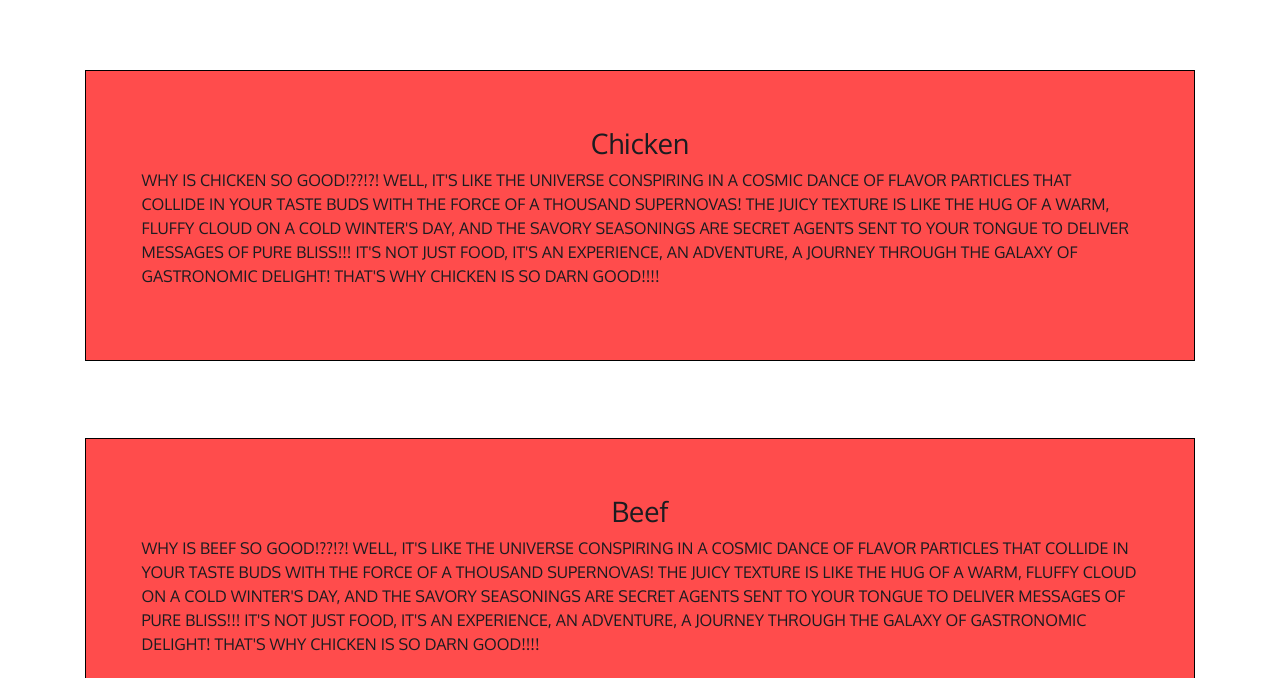
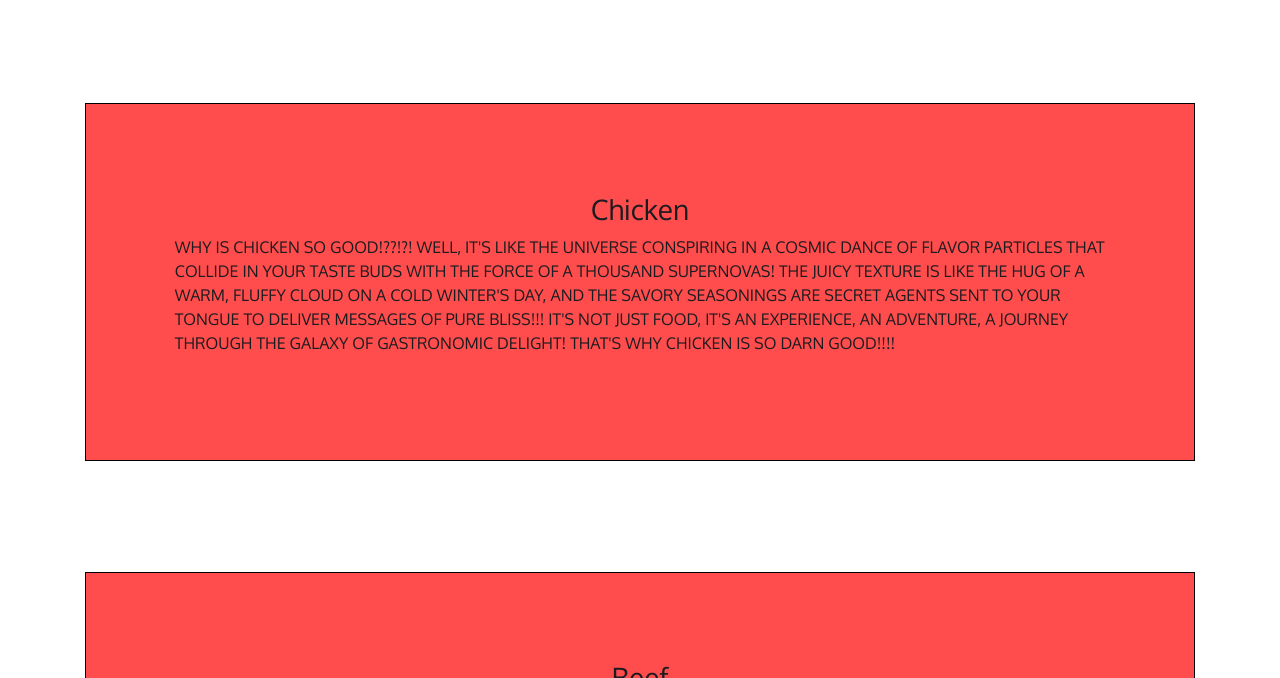
Before and after one commit to carolinamoralesx/project2, a plain HTML site: page index.html in a window 1280 px wide. Shown: the part 122-800 px from the top of the page. Drawn offline with nearby package versions, Linux system fonts and the light colour scheme.

Commit message:
Update style.css

```diff
--- a/style.css
+++ b/style.css
@@ -17,10 +17,10 @@ h2 {
 }
 
 section {
-    border: 1px solid #000;
-    margin-top: 7%;
+    border: 1.5px solid #000;
+    margin-top: 10%;
     margin-bottom: 3%;
-    padding: 5%;
-    background-color: rgba(255, 0, 0, .7);
+    padding: 8%;
+    background-color: rgba(342, 0, 0, .7);
 
 }
```
